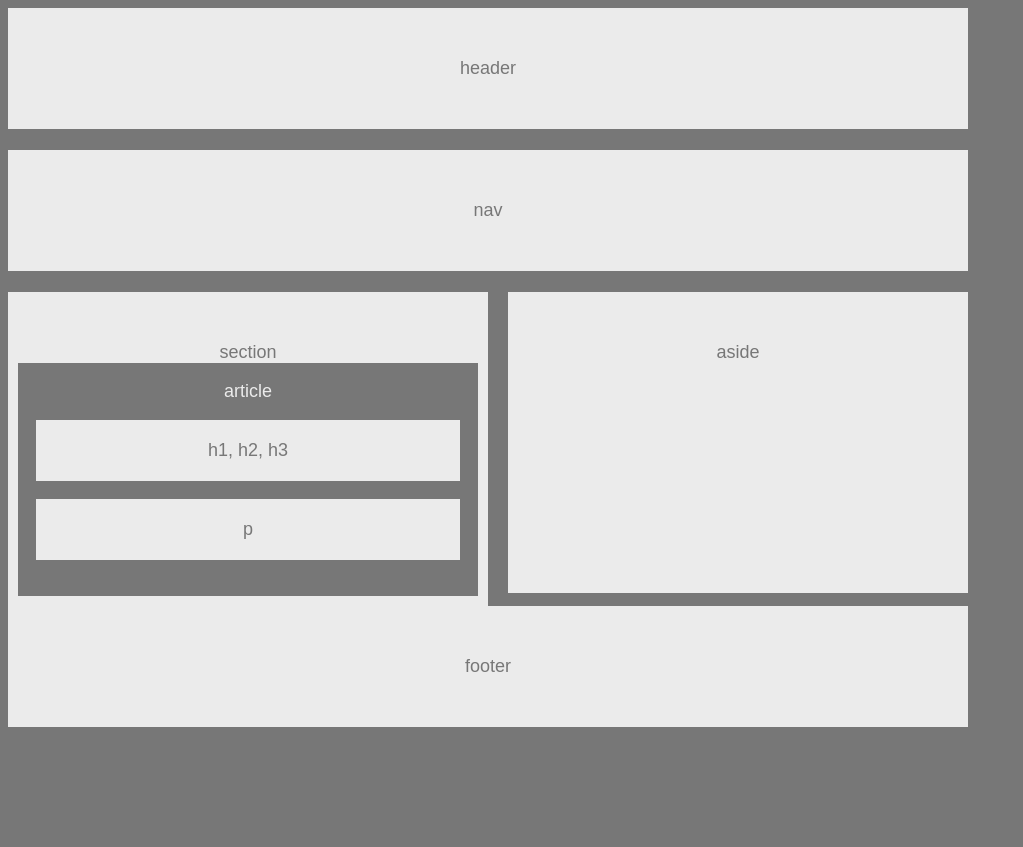
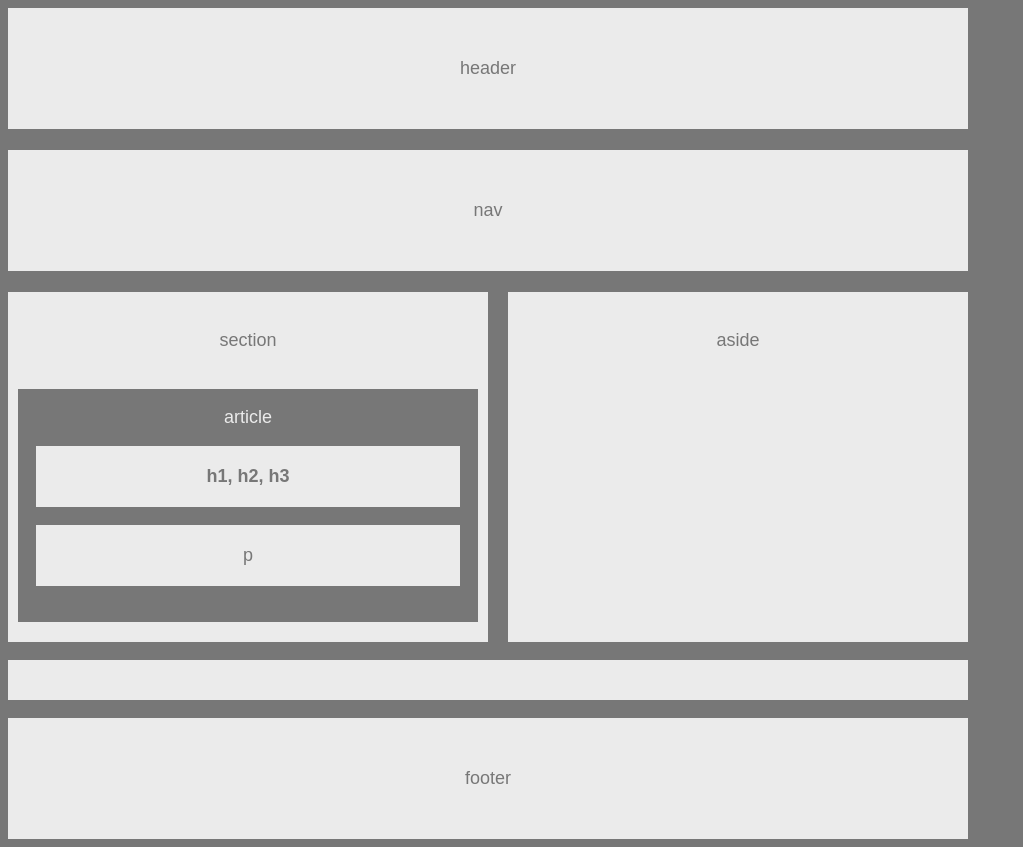
Before and after one commit to tek4you/HW-Wireframe, a plain HTML site: page index.html in a window 1280 px wide. Shown: the whole page, without its empty margins (0-1023 px from the left). Before the commit the page ends 800 px from the top, so only its background shows below. Drawn offline with Linux system fonts and the light colour scheme.

Commit message:
Modified CSS

```diff
--- /dev/null
+++ b/SAVEDstyle.css
@@ -0,0 +1,57 @@
+body {
+    font-family: 'Arial', 'Helvetica Neue', Helvetica, sans-serif;
+    margin: 0, auto;
+    color: #777;
+    /* background: #777; */
+    width: 960px;
+
+}
+header, nav, footer, section {
+    text-align: center;
+    padding: 50px;
+    border-color: gray;
+    border: 5px;
+    background: #ebebeb;
+
+}
+header {
+    font-weight: bolder;
+    font-size: larger;
+}
+
+section {
+    float: left;
+    width: 460px;
+    padding-top: 50px;
+    padding-bottom: 10px;
+    padding-left: 10px;
+    padding-right: 10px;
+}
+article {
+    color: #ebebeb;
+    padding: 18px;
+    background: #777;
+}
+aside {
+    /* float: right; */
+    float: left;
+    text-align: center;
+    width: 360px;
+    border-color: gray;
+    background: #ebebeb;
+    padding: 50px;
+    padding-bottom: 230px;
+    margin-left: 20px;
+}
+h1, p {
+    background: #ebebeb;
+    color: #777;
+    /* border: 5px; */
+    padding: 20px;
+}
+footer {
+    clear: both;
+    border-top: 30px;
+    border-color: #777;
+    /* margin: 10px; */
+}
--- a/index.html
+++ b/index.html
@@ -9,24 +9,25 @@
 </head>
 
 <body>
-    <header >header </header>
+    <header>header </header>
     <br>
     <nav>nav</nav>
     <br>
-    <section>section
-
+    <section>
+        <p>section</p>
         <article> article
-            <p>h1, h2, h3</p>
+            <p><b>h1, h2, h3</b></p>
             <p>p</p>
         </article>
+
     </section>
     <aside>
-        aside
+        <p>aside</p>
     </aside>
+<br>
+    <p></p>
+    <footer> footer</footer>
 
-<br>
-
-<footer> footer</footer>
 </body>
 
 </html>
--- a/style.css
+++ b/style.css
@@ -6,20 +6,27 @@ body {
     width: 960px;
     font-size: 18px;
 }
-header, nav, footer, section {
+header, nav, footer {
     text-align: center;
     padding: 50px;
     border-color: gray;
     border: 5px;
     background: #ebebeb
 }
-section {
+section  {
     float: left;
     width: 460px;
-    padding-top: 50px;
+    height: 340px;
+    text-align: center;
+    background: #ebebeb;
     padding-bottom: 10px;
     padding-left: 10px;
     padding-right: 10px;
+}
+h1, p {
+    background: #ebebeb;
+    color: #777;
+    padding: 20px;
 }
 article {
     color: #ebebeb;
@@ -27,25 +34,17 @@ article {
     background: #777;
 }
 aside {
-    /* float: right; */
-    float: left;
+    float: right;
+    height: 350px;
     text-align: center;
-    width: 360px;
-    border-color: gray;
+    width: 460px;
     background: #ebebeb;
-    padding: 50px;
-    padding-bottom: 230px;
-    margin-left: 20px;
 }
-h1, p {
-    background: #ebebeb;
-    color: #777;
-    /* border: 5px; */
-    padding: 20px;
+br {
+    clear: both;
 }
 footer {
     clear: both;
-    border-top: 30px;
-    border-color: #777;
-    /* margin: 10px; */
+    border: 20px;
+
 }
```
Lines whose indentation alone changed are shown as unchanged.
